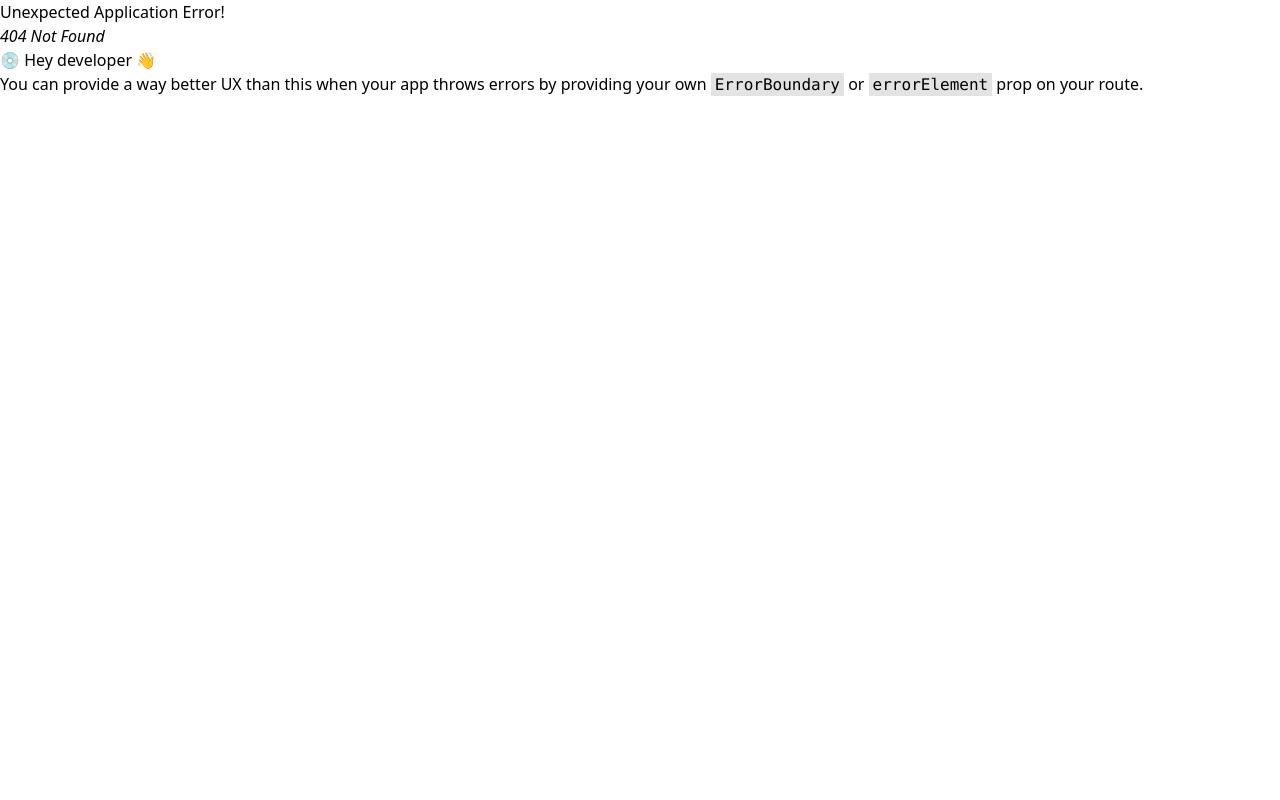
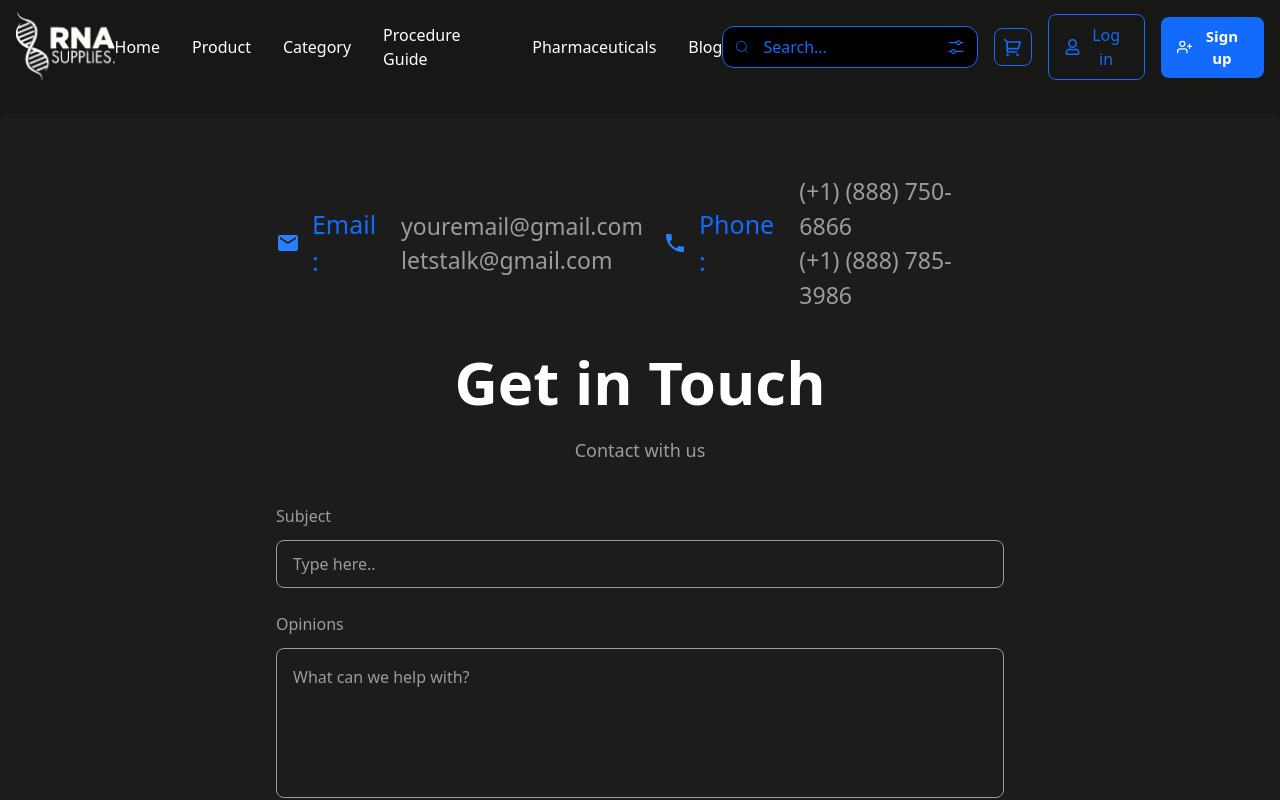
Before and after one commit to TAIJULAMAN/dental-ecommerce-web, a React (Vite) app: page /contact in a window 1280 px wide. Before the commit this address had no page. Shown: the top 800 px of the page. Built offline with nearby package versions, Linux system fonts and the light colour scheme.

Commit message:
contact us

```diff
--- a/src/components/footer/Footer.jsx
+++ b/src/components/footer/Footer.jsx
@@ -31,7 +31,7 @@ export default function Footer() {
                 About Us
               </span>
             </Link>
-            <Link to="/about">
+            <Link to="/contact">
               <span className="text-lg rounded-full py-2 hover:text-primary text-[#9F9C96]">
                 Contact Us
               </span>
--- a/src/components/navbar/Navbar.jsx
+++ b/src/components/navbar/Navbar.jsx
@@ -1,4 +1,4 @@
-import React, { useState } from "react";
+import React, { useState, useEffect } from "react";
 import { CiSearch } from "react-icons/ci";
 import { FaRegUser, FaTimes, FaBars } from "react-icons/fa";
 import { FiUserPlus } from "react-icons/fi";
@@ -8,18 +8,56 @@ import { VscSettings } from "react-icons/vsc";
 export default function Navbar() {
   const [isMenuOpen, setIsMenuOpen] = useState(false);
   const [isSearchOpen, setIsSearchOpen] = useState(false);
+  const [isMobile, setIsMobile] = useState(false);
+
+  useEffect(() => {
+    const handleResize = () => {
+      setIsMobile(window.innerWidth < 768);
+    };
+
+    handleResize();
+
+    window.addEventListener('resize', handleResize);
+    return () => window.removeEventListener('resize', handleResize);
+  }, []);
 
   const toggleMenu = () => {
     setIsMenuOpen(!isMenuOpen);
+    if (!isMenuOpen && isMobile) {
+      setIsSearchOpen(false);
+    }
   };
 
   const toggleSearch = () => {
     setIsSearchOpen(!isSearchOpen);
+    if (!isSearchOpen && isMobile) {
+      setIsMenuOpen(false);
+    }
   };
+
+  useEffect(() => {
+    const handleClickOutside = (event) => {
+      if (isMenuOpen && !event.target.closest('.mobile-menu-container') && !event.target.closest('.menu-button')) {
+        setIsMenuOpen(false);
+      }
+    };
+
+    if (isMenuOpen) {
+      document.addEventListener('mousedown', handleClickOutside);
+      document.body.style.overflow = 'hidden';
+    } else {
+      document.body.style.overflow = 'auto';
+    }
+
+    return () => {
+      document.removeEventListener('mousedown', handleClickOutside);
+      document.body.style.overflow = 'auto';
+    };
+  }, [isMenuOpen]);
 
   return (
     <nav className="bg-[#171716] text-white px-4 py-3 sticky top-0 z-50">
-      <div className="container mx-auto">
+      <div className="container mx-auto relative">
         {/* Mobile Header */}
         <div className="flex items-center justify-between">
           {/* Logo */}
@@ -32,8 +70,16 @@ export default function Navbar() {
             <button onClick={toggleSearch} className="text-white p-2">
               <CiSearch className="h-5 w-5" />
             </button>
-            <button onClick={toggleMenu} className="text-white p-2">
-              {isMenuOpen ? <FaTimes className="h-5 w-5" /> : <FaBars className="h-5 w-5" />}
+            <button
+              onClick={toggleMenu}
+              className="menu-button text-white p-2 focus:outline-none"
+              aria-label="Toggle menu"
+            >
+              {isMenuOpen ? (
+                <FaTimes className="h-5 w-5" />
+              ) : (
+                <FaBars className="h-5 w-5" />
+              )}
             </button>
           </div>
 
@@ -109,45 +155,112 @@ export default function Navbar() {
             </div>
           </div>
         )}
+      </div>
+
+      {/* Mobile Menu Overlay and Content */}
+      <div
+        className={`fixed inset-0 z-40 transition-opacity duration-300 ${isMenuOpen ? 'opacity-100' : 'opacity-0 pointer-events-none'}`}
+        onClick={toggleMenu}
+      >
+        <div className="absolute inset-0 bg-black bg-opacity-50"></div>
+      </div>
 
       {/* Mobile Menu */}
-        {isMenuOpen && (
-          <div className="md:hidden mt-4 pb-4">
-            <div className="flex flex-col space-y-3">
-              <a href="#" className="text-white hover:text-gray-300 transition-colors py-2">
+      <div
+        className={`mobile-menu-container fixed top-0 left-0 h-full w-4/5 max-w-xs bg-[#171716] z-50 transform transition-transform duration-300 ease-in-out ${
+          isMenuOpen ? 'translate-x-0' : '-translate-x-full'
+        }`}
+      >
+        <div className="p-6 h-full flex flex-col">
+          <div className="flex justify-between items-center mb-8">
+            <div className="w-24">
+              <img src="/logo.png" alt="company logo" className="w-full h-auto" />
+            </div>
+            <button
+              onClick={toggleMenu}
+              className="text-white p-2 -mr-2"
+              aria-label="Close menu"
+            >
+              <FaTimes className="h-6 w-6" />
+            </button>
+          </div>
+
+          <nav className="flex-1 overflow-y-auto">
+            <ul className="space-y-6">
+              <li>
+                <a
+                  href="#"
+                  className="block text-white hover:text-[#136BFB] text-lg py-2 transition-colors"
+                  onClick={toggleMenu}
+                >
                   Home
                 </a>
-              <a href="#" className="text-white hover:text-gray-300 transition-colors py-2">
+              </li>
+              <li>
+                <a
+                  href="#"
+                  className="block text-white hover:text-[#136BFB] text-lg py-2 transition-colors"
+                  onClick={toggleMenu}
+                >
                   Product
                 </a>
-              <a href="#" className="text-white hover:text-gray-300 transition-colors py-2">
+              </li>
+              <li>
+                <a
+                  href="#"
+                  className="block text-white hover:text-[#136BFB] text-lg py-2 transition-colors"
+                  onClick={toggleMenu}
+                >
                   Category
                 </a>
-              <a href="#" className="text-white hover:text-gray-300 transition-colors py-2">
+              </li>
+              <li>
+                <a
+                  href="#"
+                  className="block text-white hover:text-[#136BFB] text-lg py-2 transition-colors"
+                  onClick={toggleMenu}
+                >
                   Procedure Guide
                 </a>
-              <a href="#" className="text-white hover:text-gray-300 transition-colors py-2">
+              </li>
+              <li>
+                <a
+                  href="#"
+                  className="block text-white hover:text-[#136BFB] text-lg py-2 transition-colors"
+                  onClick={toggleMenu}
+                >
                   Pharmaceuticals
                 </a>
-              <a href="#" className="text-white hover:text-gray-300 transition-colors py-2">
+              </li>
+              <li>
+                <a
+                  href="#"
+                  className="block text-white hover:text-[#136BFB] text-lg py-2 transition-colors"
+                  onClick={toggleMenu}
+                >
                   Blog
                 </a>
-              <div className="flex space-x-4 pt-2">
-                <button className="p-2 border border-[#136BFB] rounded-lg">
-                  <RiShoppingCart2Line className="h-5 w-5 text-[#136BFB]" />
-                </button>
-                <button className="flex items-center space-x-1 px-4 py-2 border border-[#136BFB] text-[#136BFB] rounded-lg">
+              </li>
+            </ul>
+
+            <div className="mt-8 pt-6 border-t border-gray-700">
+              <div className="flex flex-col space-y-4">
+                <button className="w-full flex items-center justify-center space-x-2 px-4 py-3 border border-[#136BFB] text-[#136BFB] rounded-lg">
                   <FaRegUser className="h-4 w-4" />
                   <span>Log in</span>
                 </button>
-                <button className="flex items-center space-x-1 px-4 py-2 bg-[#136BFB] text-white rounded-lg">
+                <button className="w-full flex items-center justify-center space-x-2 px-4 py-3 bg-[#136BFB] text-white rounded-lg">
                   <FiUserPlus className="h-4 w-4" />
                   <span>Sign up</span>
                 </button>
+                <button className="w-full flex items-center justify-center space-x-2 px-4 py-3 border border-[#136BFB] text-[#136BFB] rounded-lg">
+                  <RiShoppingCart2Line className="h-5 w-5" />
+                  <span>Cart</span>
+                </button>
               </div>
             </div>
+          </nav>
         </div>
-        )}
       </div>
     </nav>
   );
--- /dev/null
+++ b/src/pages/contactUs/ContactUs.jsx
@@ -0,0 +1,95 @@
+import React, { useState } from "react";
+import { MdMail, MdPhone } from "react-icons/md";
+
+export default function ContactUs() {
+  const [subject, setSubject] = useState("");
+  const [message, setMessage] = useState("");
+
+  const handleSubmit = (e) => {
+    e.preventDefault();
+    console.log("Form submitted:", { subject, message });
+  };
+
+  return (
+    <div className="min-h-screen bg-[#171717] text-white py-5">
+          {/* clip path */}
+          <div>
+
+          </div>
+      <div className="container mx-auto bg-[#1c1c1c] shadow-lg rounded-lg py-5">
+        <div className="p-5 max-w-3xl mx-auto">
+          <div className="flex flex-col md:flex-row justify-center items-center gap-5 mb-10 pt-5">
+            <div className="flex items-center gap-3 text-gray-300">
+              <MdMail className="w-6 h-6 text-blue-500" />
+              <span className="text-[#136BFB] font-medium text-[25px]">Email :</span>
+              <div>
+                <div className="text-[#9F9C96] text-[23px]">youremail@gmail.com</div>
+                <div className="text-[#9F9C96] text-[23px]">letstalk@gmail.com</div>
+              </div>
+            </div>
+
+            <div className="flex items-center gap-3 text-gray-300">
+              <MdPhone className="w-6 h-6 text-blue-500" />
+                <span className="text-[#136BFB] font-medium text-[25px]">Phone :</span>
+              <div>
+                <div className="text-[#9F9C96] text-[23px]">(+1) (888) 750-6866</div>
+                <div className="text-[#9F9C96] text-[23px]">(+1) (888) 785-3986</div>
+              </div>
+            </div>
+          </div>
+
+          {/* Heading */}
+          <div className="text-center mb-10">
+            <h1 className="text-5xl md:text-6xl font-bold mb-6">
+              Get in Touch
+            </h1>
+            <p className="text-[#9F9C96] text-lg">Contact with us</p>
+          </div>
+
+          {/* Contact Form */}
+          <form onSubmit={handleSubmit} className="space-y-6">
+            <div>
+              <label
+                htmlFor="subject"
+                className="block text-[#9F9C96] mb-3 text-left"
+              >
+                Subject
+              </label>
+              <input
+                id="subject"
+                type="text"
+                placeholder="Type here.."
+                value={subject}
+                onChange={(e) => setSubject(e.target.value)}
+                className="w-full bg-[#1c1c1c] border border-[#9F9C96] text-white placeholder-[#9F9C96] rounded-lg h-12 px-4 focus:outline-none"
+              />
+            </div>
+
+            <div>
+              <label
+                htmlFor="message"
+                className="block text-[#9F9C96] mb-3 text-left"
+              >
+                Opinions
+              </label>
+              <textarea
+                id="message"
+                placeholder="What can we help with?"
+                value={message}
+                onChange={(e) => setMessage(e.target.value)}
+                className="w-full bg-[#1c1c1c] border border-[#9F9C96] text-white placeholder-[#9F9C96] rounded-lg min-h-[150px] p-4 resize-none focus:outline-none"
+              />
+            </div>
+
+            <button
+              type="submit"
+              className="w-full bg-blue-600 hover:bg-blue-700 text-white font-medium py-3 rounded-lg transition-colors duration-200"
+            >
+              Send
+            </button>
+          </form>
+        </div>
+      </div>
+    </div>
+  );
+}
--- a/src/routes/Route.jsx
+++ b/src/routes/Route.jsx
@@ -3,6 +3,7 @@ import { createBrowserRouter } from "react-router-dom";
 import Layout from "../layout/Layout";
 import Home from "../pages/Home/Home";
 import AboutUs from "../pages/aboutUs/AboutUs";
+import ContactUs from "../pages/contactUs/ContactUs";
 const router = createBrowserRouter([
   {
     path: "/",
@@ -16,6 +17,10 @@ const router = createBrowserRouter([
         path: "/about",
         element: <AboutUs />,
       },
+      {
+        path: "/contact",
+        element: <ContactUs />,
+      },
     ],
   },
 ]);
```
Lines whose indentation alone changed are shown as unchanged.
